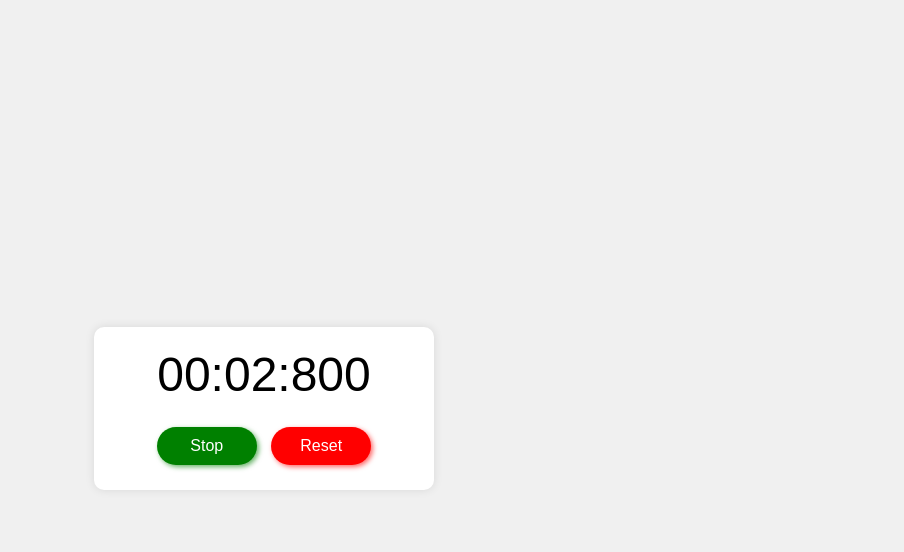
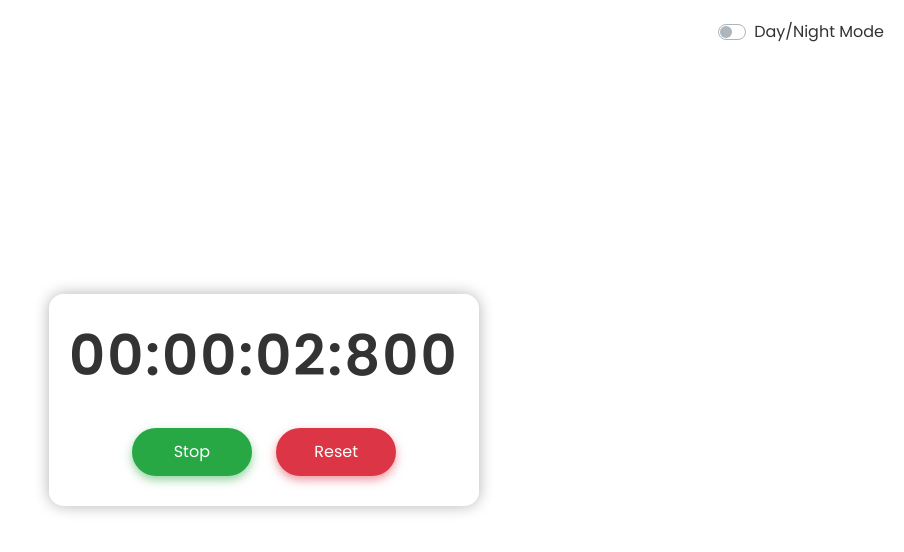
Before and after one commit to Mayappa123/StopWatch, a plain HTML site: page index.html in a window 1280 px wide. Both pictures are taken after a click on the button "Start". Shown: the whole page, without its empty margins (376-1280 px from the left). Drawn offline with nearby package versions, Linux system fonts and the light colour scheme.

Commit message:
addde new functionality

```diff
--- a/index.html
+++ b/index.html
@@ -4,16 +4,27 @@
     <meta charset="UTF-8">
     <meta name="viewport" content="width=device-width, initial-scale=1.0">
     <title>Stopwatch</title>
+    <link rel="stylesheet" href="https://stackpath.bootstrapcdn.com/bootstrap/4.5.2/css/bootstrap.min.css">
     <link rel="stylesheet" href="styles.css">
+    <link href="https://fonts.googleapis.com/css2?family=Poppins:wght@300;400;500;600&display=swap" rel="stylesheet">
 </head>
 <body>
-    <div class="stopwatch">
-        <div id="display">00:00:00</div>
-        <div class="buttons">
-            <button id="startStop">Start</button>
-            <button id="reset">Reset</button>
+    <div class="container">
+        <div class="custom-control custom-switch">
+            <input type="checkbox" class="custom-control-input" id="themeSwitch">
+            <label class="custom-control-label" for="themeSwitch">Day/Night Mode</label>
+        </div>
+        <div class="stopwatch">
+            <div id="display">00:00:00.000</div>
+            <div class="buttons">
+                <button id="startStop" class="btn btn-success">Start</button>
+                <button id="reset" class="btn btn-danger">Reset</button>
+            </div>
         </div>
     </div>
+    <script src="https://code.jquery.com/jquery-3.5.1.slim.min.js"></script>
+    <script src="https://cdn.jsdelivr.net/npm/@popperjs/core@2.9.2/dist/umd/popper.min.js"></script>
+    <script src="https://stackpath.bootstrapcdn.com/bootstrap/4.5.2/js/bootstrap.min.js"></script>
     <script src="script.js"></script>
 </body>
 </html>
--- a/script.js
+++ b/script.js
@@ -1,40 +1,59 @@
-let [milliseconds, seconds, minutes] = [0, 0, 0];
-let timerRef = document.getElementById('display');
-let int = null;
+let startStopBtn = document.getElementById("startStop");
+let resetBtn = document.getElementById("reset");
+let display = document.getElementById("display");
+let themeSwitch = document.getElementById("themeSwitch");
 
-document.getElementById('startStop').addEventListener('click', () => {
-    if (int !== null) {
-        clearInterval(int);
-        int = null;
-        document.getElementById('startStop').innerText = 'Start';
-    } else {
-        int = setInterval(displayTimer, 10);
-        document.getElementById('startStop').innerText = 'Stop';
-    }
+let timer = null;
+let elapsedTime = 0;
+let running = false;
+
+startStopBtn.addEventListener("click", () => {
+  if (running) {
+    clearInterval(timer);
+    startStopBtn.textContent = "Start";
+    running = false;
+  } else {
+    timer = setInterval(updateTime, 10); // Update every 10 milliseconds
+    startStopBtn.textContent = "Stop";
+    running = true;
+  }
 });
 
-document.getElementById('reset').addEventListener('click', () => {
-    clearInterval(int);
-    int = null;
-    [milliseconds, seconds, minutes] = [0, 0, 0];
-    timerRef.innerHTML = '00:00:00';
-    document.getElementById('startStop').innerText = 'Start';
+resetBtn.addEventListener("click", () => {
+  clearInterval(timer);
+  elapsedTime = 0;
+  display.textContent = "00:00:00:000";
+  startStopBtn.textContent = "Start";
+  running = false;
 });
 
-function displayTimer() {
-    milliseconds += 10;
-    if (milliseconds == 1000) {
-        milliseconds = 0;
-        seconds++;
-        if (seconds == 60) {
-            seconds = 0;
-            minutes++;
-        }
-    }
+function updateTime() {
+  elapsedTime += 10;
+  let milliseconds = elapsedTime % 1000;
+  let totalSeconds = Math.floor(elapsedTime / 1000);
+  let hours = Math.floor(totalSeconds / 3600);
+  let minutes = Math.floor((totalSeconds % 3600) / 60);
+  let seconds = totalSeconds % 60;
 
-    let m = minutes < 10 ? '0' + minutes : minutes;
-    let s = seconds < 10 ? '0' + seconds : seconds;
-    let ms = milliseconds < 10 ? '00' + milliseconds : milliseconds < 100 ? '0' + milliseconds : milliseconds;
+  display.textContent = `${pad(hours)}:${pad(minutes)}:${pad(
+    seconds
+  )}:${padMilliseconds(milliseconds)}`;
+}
 
-    timerRef.innerHTML = `${m}:${s}:${ms}`;
+function pad(unit) {
+  return unit < 10 ? "0" + unit : unit;
 }
+
+function padMilliseconds(unit) {
+  if (unit < 10) {
+    return "00" + unit;
+  } else if (unit < 100) {
+    return "0" + unit;
+  } else {
+    return unit;
+  }
+}
+
+themeSwitch.addEventListener("change", () => {
+  document.body.classList.toggle("dark");
+});
--- a/styles.css
+++ b/styles.css
@@ -1,73 +1,112 @@
 body {
+  background-color: var(--bg-color);
   display: flex;
   justify-content: center;
   align-items: center;
   height: 100vh;
-  background-color: #f0f0f0;
-  font-family: Arial, sans-serif;
+  font-family: 'Poppins', sans-serif;
+  color: var(--text-color);
+  transition: background-color 0.5s ease, color 0.5s ease;
+}
+
+:root {
+  --bg-color: #ffffff;
+  --text-color: #333;
+  --stopwatch-bg: rgba(255, 255, 255, 0.8);
+  --button-color: #fff;
+  --start-bg: #28a745;
+  --start-hover: #218838;
+  --reset-bg: #dc3545;
+  --reset-hover: #c82333;
+}
+
+body.dark {
+  --bg-color: #333;
+  --text-color: #f0f0f0;
+  --stopwatch-bg: rgba(0, 0, 0, 0.8);
+  --button-color: #333;
+  --start-bg: #28a745;
+  --start-hover: #218838;
+  --reset-bg: #dc3545;
+  --reset-hover: #c82333;
+}
+
+.container {
+  display: flex;
+  flex-direction: column;
+  align-items: center;
+}
+
+.custom-control.custom-switch {
+  position: absolute;
+  top: 20px;
+  right: 20px;
 }
 
 .stopwatch {
   text-align: center;
-  width: 300px;
-  background: #fff;
+  width: 430px;
+  background: var(--stopwatch-bg);
   padding: 20px;
-  border-radius: 10px;
-  box-shadow: 0 0 10px rgba(0, 0, 0, 0.1);
+  border-radius: 15px;
+  box-shadow: 0 0 15px rgba(0, 0, 0, 0.3);
+  backdrop-filter: blur(10px);
 }
 
 h1 {
   display: block;
   text-align: center;
   margin-bottom: 20px;
+  font-size: 2rem;
 }
 
 #display {
-  font-size: 3rem;
+  font-size: 3.5rem;
   margin-bottom: 20px;
+  font-weight: bold;
+  width: 300px; /* Fixed width to prevent shifting */
+  letter-spacing: 2px; /* Space out characters for better readability */
 }
 
 .buttons button {
-  width: 100px;
+  width: 120px;
   font-size: 1rem;
-  padding: 10px 20px;
-  margin: 5px;
+  padding: 12px 20px;
+  margin: 10px;
   border: none;
   border-radius: 25px;
   cursor: pointer;
-  transition: background-color 0.3s ease, transform 0.3s ease,
-    box-shadow 0.3s ease;
+  color: var(--button-color);
+  transition: background-color 0.3s ease, transform 0.3s ease, box-shadow 0.3s ease;
 }
 
 #startStop {
-  background-color: green;
-  color: white;
-  box-shadow: 2px 2px 5px rgba(0, 128, 0, 0.6);
+  background-color: var(--start-bg);
+  box-shadow: 0 4px 10px rgba(40, 167, 69, 0.5);
 }
 
 #startStop:hover {
-  background-color: #218838;
-  transform: scale(1.05);
-  box-shadow: 2px 2px 5px rgba(0, 128, 0, 0.8);
+  background-color: var(--start-hover);
+  transform: scale(1.1);
+  box-shadow: 0 6px 12px rgba(40, 167, 69, 0.7);
 }
 
 #reset {
-  background-color: red;
-  color: white;
-  box-shadow: 2px 2px 5px rgba(255, 0, 0, 0.6);
+  background-color: var(--reset-bg);
+  box-shadow: 0 4px 10px rgba(220, 53, 69, 0.5);
 }
 
 #reset:hover {
-  background-color: #c82333;
-  transform: scale(1.05);
-  box-shadow: 2px 2px 5px rgba(255, 0, 0, 0.8);
+  background-color: var(--reset-hover);
+  transform: scale(1.1);
+  box-shadow: 0 6px 12px rgba(220, 53, 69, 0.7);
 }
 
 /* Responsive Design */
 @media (max-width: 600px) {
   .stopwatch {
     width: 90%;
-    padding: 10px;
+    padding: 15px;
   }
 
   #display {
@@ -75,9 +114,9 @@ h1 {
   }
 
   .buttons button {
-    width: 80px;
+    width: 100px;
     font-size: 0.9rem;
-    padding: 8px 15px;
+    padding: 10px 15px;
   }
 }
 
@@ -87,8 +126,8 @@ h1 {
   }
 
   .buttons button {
-    width: 70px;
+    width: 90px;
     font-size: 0.8rem;
-    padding: 6px 10px;
+    padding: 8px 10px;
   }
 }
```
